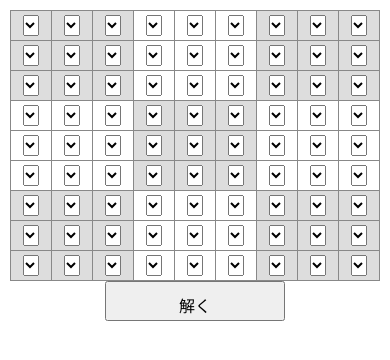
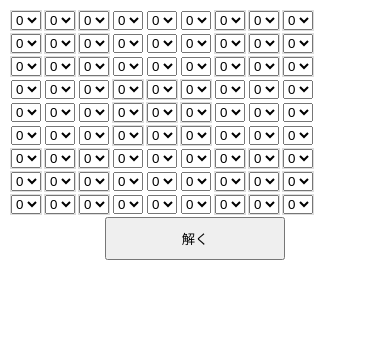
Before and after one commit to wadayym/NumberPlace, a Flask app: page /numberplace in a window 390 px wide. Shown: the top 360 px of the page. Run offline with Flask 3, Linux system fonts and the light colour scheme.

Commit message:
手入力のhtmlを修正した。

```diff
--- a/templates/numberplace.html
+++ b/templates/numberplace.html
@@ -4,72 +4,6 @@
 <html>
 <head>
     <title>Number Place</title>
-    <meta name="viewport" content="width=device-width, initial-scale=1">
-    <style>
-      body {
-        margin: 0;
-        padding: 10px;
-        font-family: sans-serif;
-      }
-      .container {
-        max-width: 600px;
-        margin: 20px auto;
-        padding: 0 10px;
-      }
-      table {
-        border: 1px solid #888;
-        border-collapse: collapse;
-        width: 100%;
-        max-width: 480px;
-        margin: auto;
-      }
-      th, td {
-        border: 1px solid #888;
-        border-collapse: collapse;
-        padding: 8px;
-        text-align: center;
-        word-break: break-word;
-      }
-      select {
-        width: 50%;
-        font-size: 1rem;
-      }
-      input[type="submit"] {
-        width: 100%;
-        min-width: 120px;
-        max-width: 180px;
-        height: 40px;
-        font-size: 1rem;
-      }
-      @media (max-width: 600px) {
-        .container {
-          max-width: 100%;
-          padding: 0;
-        }
-        table {
-          border: 1px solid #888;
-          border-collapse: collapse;
-          width: 100%;
-          max-width: 480px;
-          margin: auto;
-        }
-        th, td {
-          border: 1px solid #888;
-          border-collapse: collapse;
-          padding: 4px;
-          text-align: center;
-          word-break: break-word;
-        }
-        select {
-          font-size: 1rem;
-        }
-        input[type="submit"] {
-          min-width: 100px;
-          max-width: 100%;
-          height: 40px;
-        }
-      }
-    </style>
 </head>
 
 <body>
```
